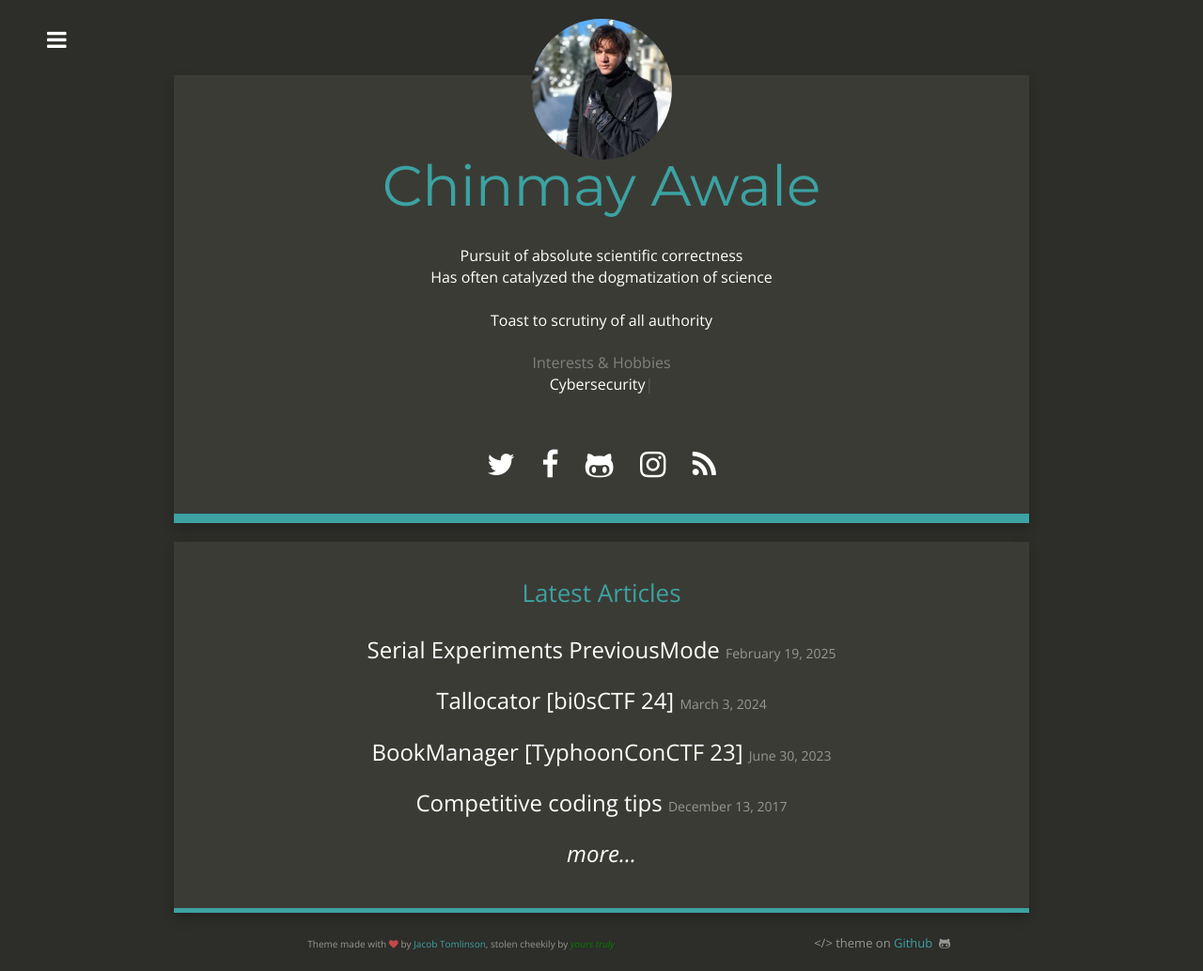
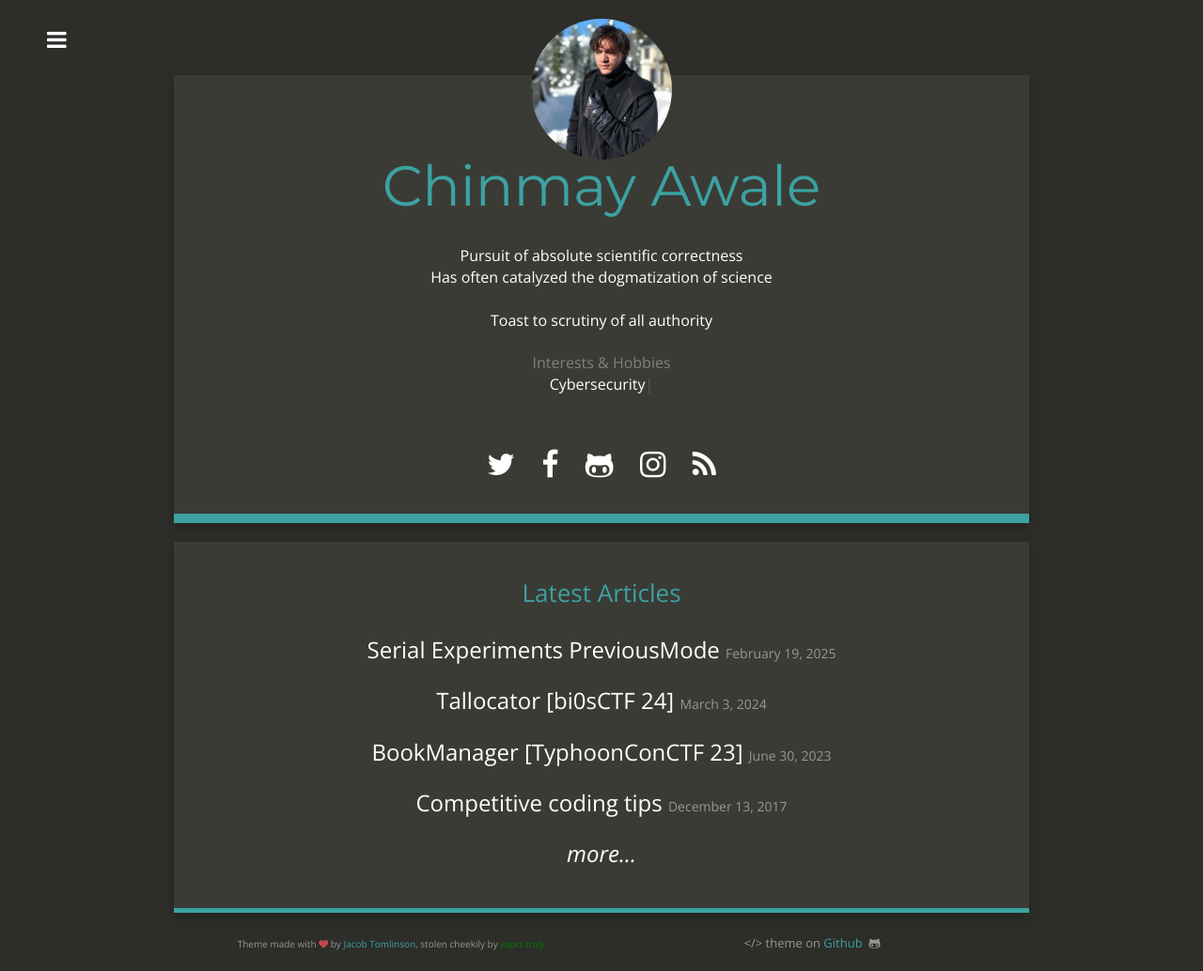
Before and after one commit to Owl-A/owl-a.github.io, a Jekyll site: the page built from index.html, in a window 1280 px wide. Shown: the whole page at 94% size. Built offline with Jekyll 4.4.1, drawn with Linux system fonts in a browser that asks for light colours; nearby versions of some CDN libraries.

Commit message:
style tweak - final final

```diff
--- a/_includes/footer.html
+++ b/_includes/footer.html
@@ -1,8 +1,8 @@
 <div class="footer clearfix">
-  <div class="col-md-8">
+  <div class="col-md-6">
     {{ site.footer_left }}
   </div>
-  <div class="col-md-4">
+  <div class="col-md-6">
     {{ site.footer_right }}
   </div>
 </div>
```
